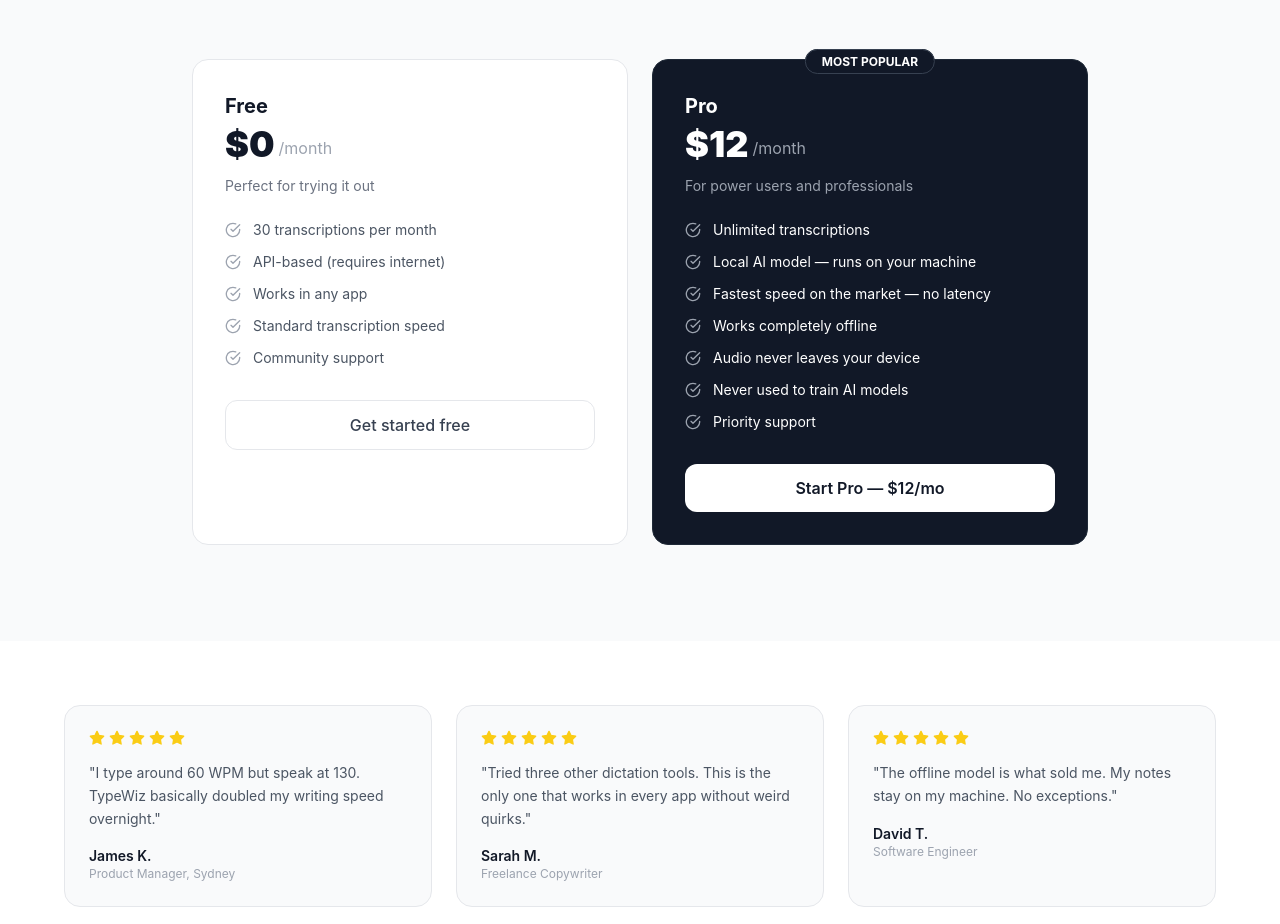
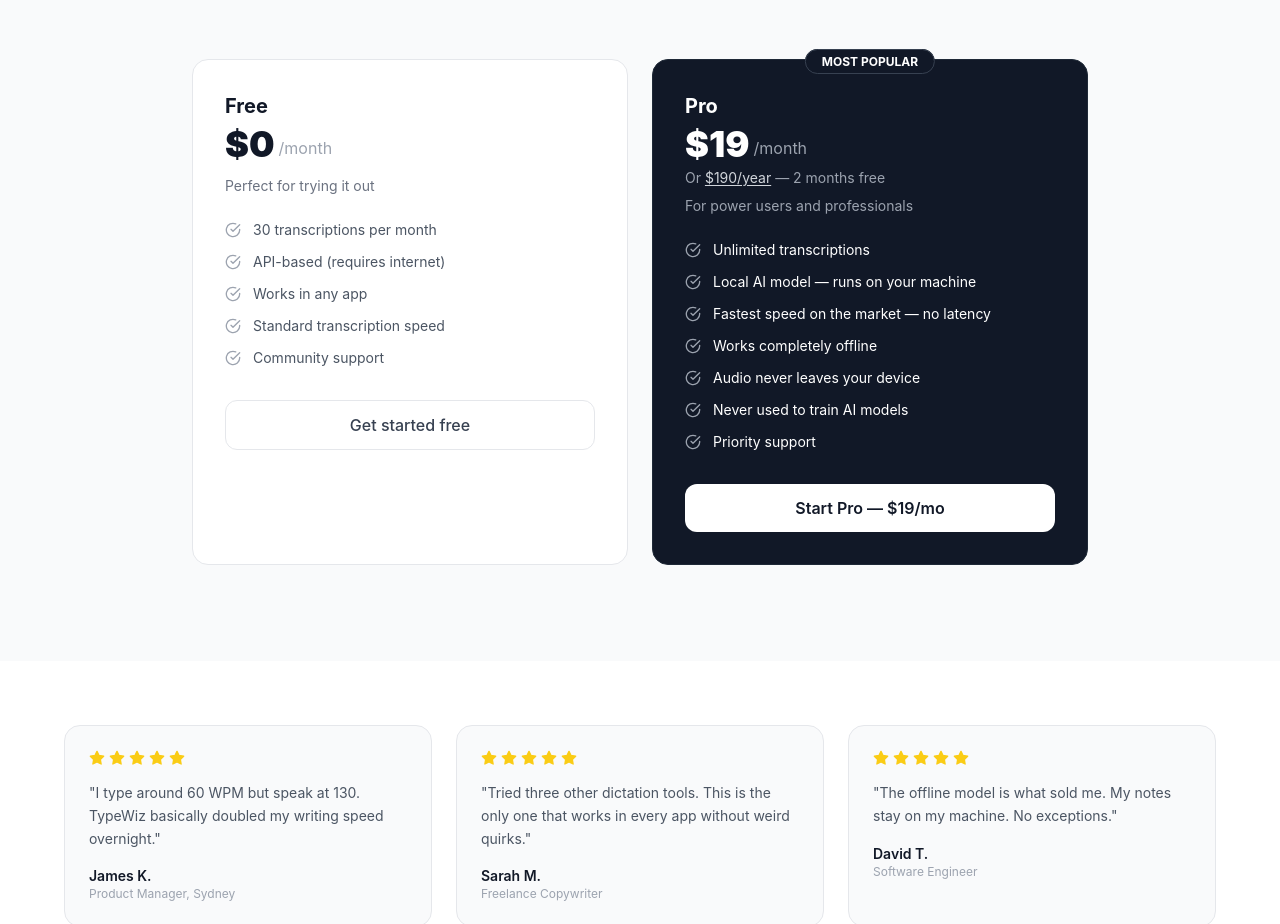
Before and after one commit to GolfChariotsMike/typewiz, a React (Vite) app: page / in a window 1280 px wide. Shown: the part 2740-3664 px from the top of the page. Built offline with nearby package versions, Linux system fonts and the light colour scheme; no server answers.

Commit message:
Update Pro price to $19/mo, add annual $190/yr option with Stripe links

```diff
--- a/src/pages/Landing.tsx
+++ b/src/pages/Landing.tsx
@@ -373,10 +373,11 @@
               </div>
               <div className="mb-6">
                 <h3 className="text-xl font-bold mb-1 text-white">Pro</h3>
-                <div className="flex items-end gap-1 mb-3">
-                  <span className="text-4xl font-black text-white">$12</span>
+                <div className="flex items-end gap-1 mb-1">
+                  <span className="text-4xl font-black text-white">$19</span>
                   <span className="text-gray-400 mb-1">/month</span>
                 </div>
+                <p className="text-gray-400 text-sm mb-2">Or <a href="https://buy.stripe.com/aFaaEW9aafVr1HH9DTgQE0a" className="text-gray-300 underline underline-offset-2 hover:text-white">$190/year</a> — 2 months free</p>
                 <p className="text-gray-400 text-sm">For power users and professionals</p>
               </div>
               <ul className="space-y-3 mb-8">
@@ -395,12 +396,12 @@
                   </li>
                 ))}
               </ul>
-              <Link
-                to="/register"
+              <a
+                href="https://buy.stripe.com/5kQ3cu8667oVeut3fvgQE09"
                 className="block text-center bg-white hover:bg-gray-100 text-gray-900 px-6 py-3 rounded-xl font-semibold transition-all hover:scale-105"
               >
-                Start Pro — $12/mo
-              </Link>
+                Start Pro — $19/mo
+              </a>
             </div>
           </div>
         </div>
```
